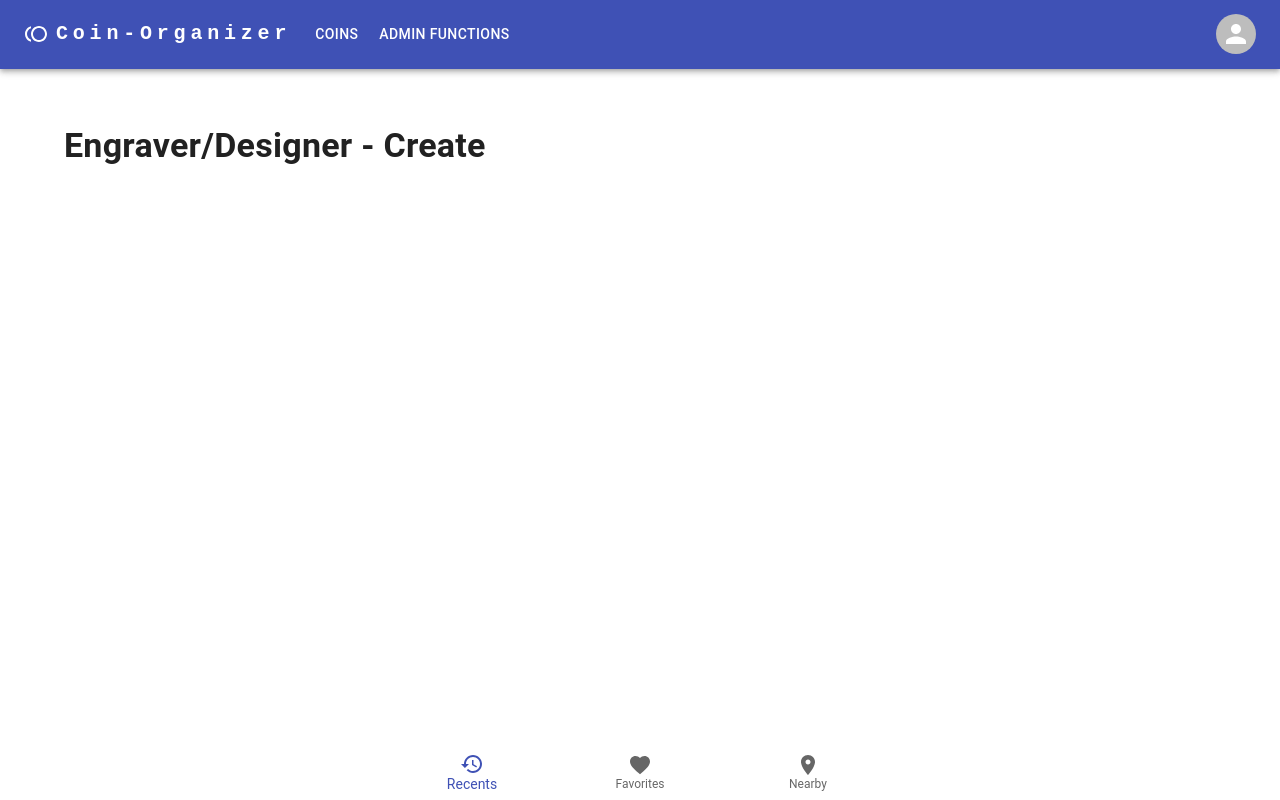
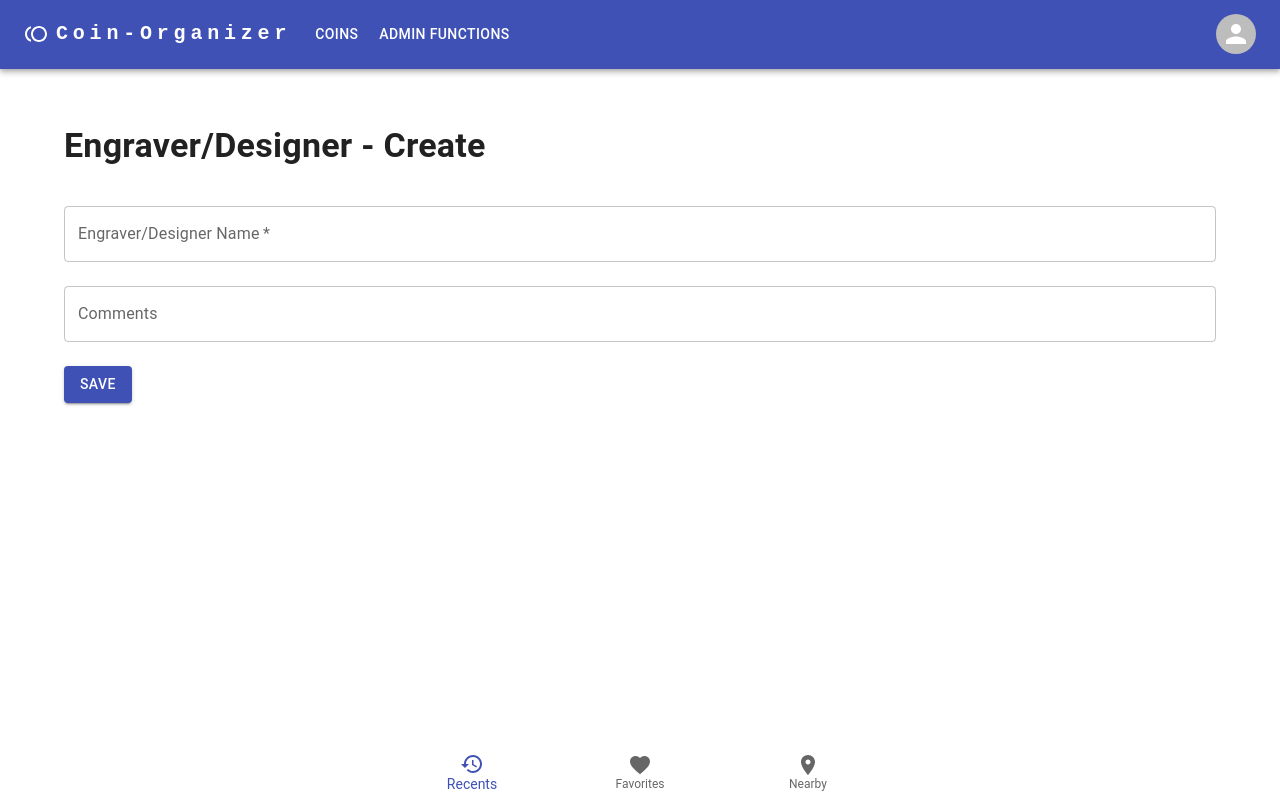
Before and after one commit to ericbrian/coinorganizer, a Next.js app: page /admin/engraver/create in a window 1280 px wide. Built offline with nearby package versions, Linux system fonts and the light colour scheme.

Commit message:
Fix links

```diff
--- a/app/admin/currency/view/page.tsx
+++ b/app/admin/currency/view/page.tsx
@@ -28,7 +28,7 @@ export default async function page() {
                     Currency List
                 </Typography>
                 <Typography variant="body2" gutterBottom>
-                    <Link href="/admin/country/create">
+                    <Link href="/admin/currency/create">
                         Create new Currency
                     </Link>
                 </Typography>
--- a/app/admin/engraver/create/page.tsx
+++ b/app/admin/engraver/create/page.tsx
@@ -1,13 +1,50 @@
-import { Container, Box, Typography } from '@mui/material';
-import React from 'react';
+'use client';
+
+import { Container, Box, Typography, Button, TextField } from '@mui/material';
+import React, { FormEvent, useState } from 'react';
 
 export default function page() {
+    const [engraver, setEngraver] = useState('');
+    const [comments, setComments] = useState('');
+
+    function handleSubmit(event: FormEvent<HTMLFormElement>): void {
+        throw new Error('Function not implemented.');
+    }
+
     return (
         <Container>
             <Box>
                 <Typography variant="h4" style={{ fontWeight: 'bold' }}>
                     Engraver/Designer - Create
                 </Typography>
+
+                <form autoComplete="off" onSubmit={handleSubmit}>
+                    <TextField
+                        label="Engraver/Designer Name"
+                        onChange={(e) => setEngraver(e.target.value)}
+                        required
+                        variant="outlined"
+                        color="secondary"
+                        type="text"
+                        sx={{ mb: 3, mt: 5 }}
+                        fullWidth
+                        value={engraver}
+                    />
+                    <TextField
+                        label="Comments"
+                        onChange={(e) => setComments(e.target.value)}
+                        variant="outlined"
+                        color="secondary"
+                        type="password"
+                        value={comments}
+                        fullWidth
+                        sx={{ mb: 3 }}
+                        multiline
+                    />
+                    <Button variant="contained" color="primary" type="submit">
+                        Save
+                    </Button>
+                </form>
             </Box>
         </Container>
     );
--- a/app/admin/engraver/view/page.tsx
+++ b/app/admin/engraver/view/page.tsx
@@ -29,7 +29,7 @@ export default async function page() {
                     Engraver/Designer List
                 </Typography>
                 <Typography variant="body2" gutterBottom>
-                    <Link href="/admin/country/create">
+                    <Link href="/admin/engraver/create">
                         Create new Engraver/Designer
                     </Link>
                 </Typography>
--- a/app/admin/mint/view/page.tsx
+++ b/app/admin/mint/view/page.tsx
@@ -29,7 +29,7 @@ export default async function page() {
                     Mint List
                 </Typography>
                 <Typography variant="body2" gutterBottom>
-                    <Link href="/admin/country/create">Create new Mint</Link>
+                    <Link href="/admin/mint/create">Create new Mint</Link>
                 </Typography>
                 <TableContainer component={Paper}>
                     <Table sx={{ minWidth: 650 }} aria-label="simple table">
--- a/app/admin/period/view/page.tsx
+++ b/app/admin/period/view/page.tsx
@@ -29,7 +29,7 @@ export default async function page() {
                     Period List
                 </Typography>
                 <Typography variant="body2" gutterBottom>
-                    <Link href="/admin/country/create">Create new Period</Link>
+                    <Link href="/admin/period/create">Create new Period</Link>
                 </Typography>
                 <TableContainer component={Paper}>
                     <Table sx={{ minWidth: 650 }} aria-label="simple table">
--- a/app/admin/ruler/view/page.tsx
+++ b/app/admin/ruler/view/page.tsx
@@ -29,7 +29,7 @@ export default async function page() {
                     Ruler List
                 </Typography>
                 <Typography variant="body2" gutterBottom>
-                    <Link href="/admin/country/create">Create new Ruler</Link>
+                    <Link href="/admin/ruler/create">Create new Ruler</Link>
                 </Typography>
                 <TableContainer component={Paper}>
                     <Table sx={{ minWidth: 650 }} aria-label="simple table">
--- a/app/admin/shape/view/page.tsx
+++ b/app/admin/shape/view/page.tsx
@@ -29,7 +29,7 @@ export default async function page() {
                     Shape List
                 </Typography>
                 <Typography variant="body2" gutterBottom>
-                    <Link href="/admin/country/create">Create new Shape</Link>
+                    <Link href="/admin/shape/create">Create new Shape</Link>
                 </Typography>
                 <TableContainer component={Paper}>
                     <Table sx={{ minWidth: 650 }} aria-label="simple table">
--- a/app/page.tsx
+++ b/app/page.tsx
@@ -1,7 +1,6 @@
 import { Metadata } from 'next';
 
 import Box from '@mui/material/Box';
-import Card from '@mui/material/Card';
 import Container from '@mui/material/Container';
 import Typography from '@mui/material/Typography';
 
@@ -18,7 +17,6 @@ export const metadata: Metadata = {
 export default async function Home() {
     const MAX_COINS: number = 5;
     const coins: CoinType[] = await getCoins(MAX_COINS);
-    console.log('coins', coins);
 
     return (
         <main>
--- a/package.json
+++ b/package.json
@@ -15,6 +15,7 @@
         "@emotion/styled": "^11.11.0",
         "@mui/icons-material": "^5.14.1",
         "@mui/material": "^5.14.0",
+        "@mui/x-date-pickers": "^6.10.1",
         "@next-auth/prisma-adapter": "^1.0.7",
         "@prisma/client": "^5.0.0",
         "@types/node": "20.4.2",
@@ -22,6 +23,7 @@
         "@types/react-dom": "18.2.7",
         "axios": "^1.4.0",
         "country-flag-icons": "^1.5.7",
+        "dayjs": "^1.11.9",
         "eslint": "8.45.0",
         "eslint-config-next": "13.4.10",
         "eslint-config-prettier": "^8.8.0",
```
Also changed, not shown: app/admin/currency/create/page.tsx (+76 -2 lines), 1 other file (tests, documents, lock files or other folders).
